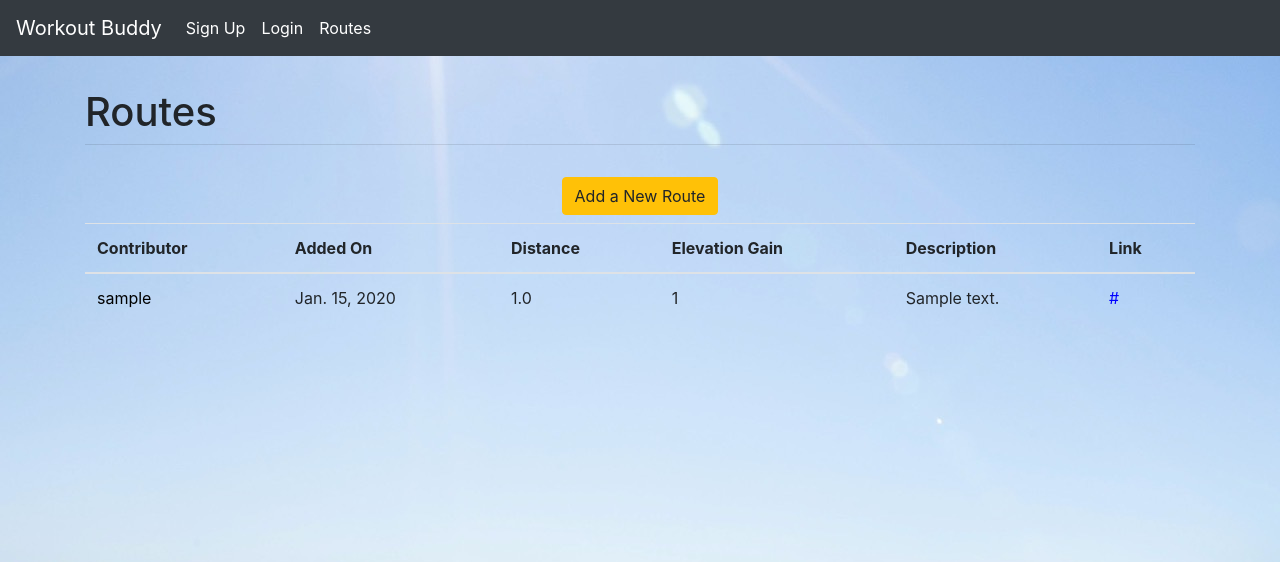
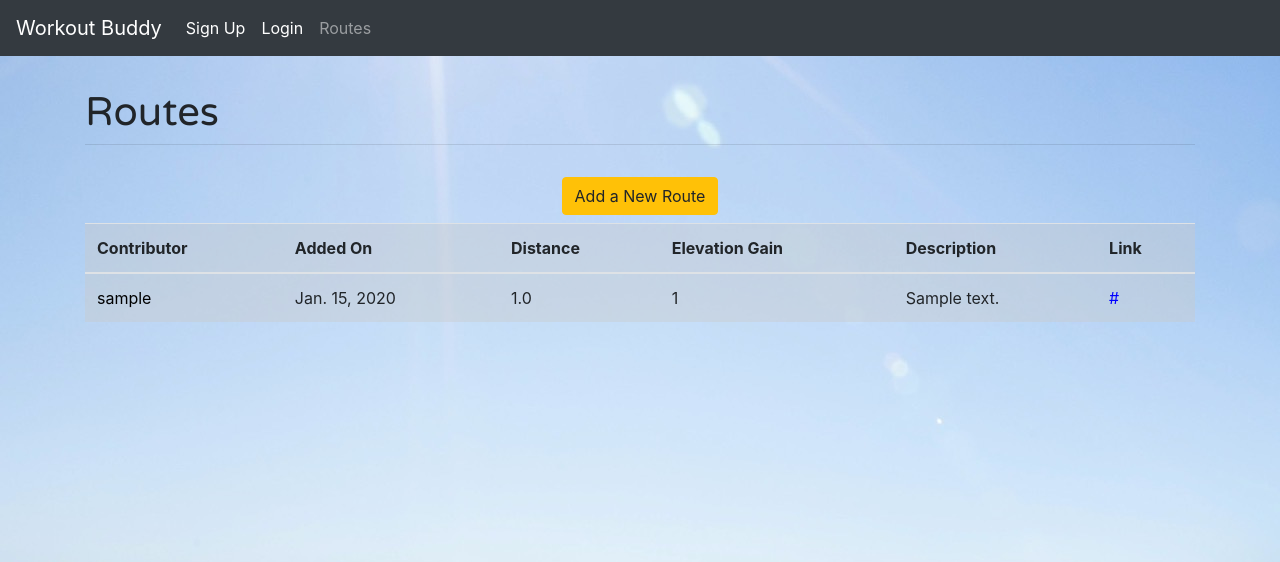
Before and after one commit to MichaelDeutschCoding/Workout_Buddy, a Django app: page /routes/ in a window 1280 px wide. Shown: the top 562 px of the page. Run offline with Django 3.2, Linux system fonts and the light colour scheme; tables that the repository leaves empty hold one stand-in row (values such as "Sample post"); some libraries are stand-ins or nearby versions.

Commit message:
small changes to navbar

```diff
--- a/accounts/models.py
+++ b/accounts/models.py
@@ -2,6 +2,7 @@ from django.db import models
 from django.contrib.auth.models import User
 from django.db.models.signals import post_save
 from django.dispatch import receiver
+
 
 class Location(models.Model):
     name = models.CharField(max_length=31)
@@ -17,6 +18,10 @@ GENDER_CHOICES = [
 ]
 
 class Profile(models.Model):
+    """A usable model with a one-to-one relationship to a User object.
+    This object will contain all the functionality of the app and is the
+     interface for all other sports/messaging models."""
+
     user = models.OneToOneField(User, on_delete=models.CASCADE)
     location = models.ForeignKey(Location, on_delete=models.CASCADE, null=True)
     image = models.ImageField(upload_to='user_pics', blank=True)
--- a/app/models.py
+++ b/app/models.py
@@ -10,6 +10,9 @@ class TimeOfDay(models.Model):
 
 
 class MinSecDurationField(models.DurationField):
+    """Custom Field to display duration as only 'MM:SS',
+    excluding other data points like hours, days, microseconds."""
+
     def value_to_string(self, obj):
         val = self.value_from_object(obj)
         if val is None:
@@ -17,6 +20,7 @@ class MinSecDurationField(models.DurationField):
 
         days, hours, minutes, seconds, microseconds = _get_duration_components(duration)
         return '{:02d}:{:02d}'.format(minutes, seconds)
+
 
 class RidingProfile(models.Model):
     user = models.ForeignKey('accounts.Profile', on_delete=models.CASCADE)
@@ -27,6 +31,7 @@ class RidingProfile(models.Model):
 
     class Meta:
         ordering = ['pref_time_of_day']
+
 
 class RunningProfile(models.Model):
     user = models.ForeignKey('accounts.Profile', on_delete=models.CASCADE)
--- a/app/populate_db.py
+++ b/app/populate_db.py
@@ -15,6 +15,8 @@ pics = {
 
 
 def create_user():
+    """Creates one user using data provided by Faker.
+    Makes a User object, and a Profile."""
     fake = f.simple_profile()
     first_name, last_name = fake['name'].rsplit(' ', maxsplit=1)
     new_user = User(
--- a/app/views.py
+++ b/app/views.py
@@ -54,6 +54,7 @@ def add_sport_profile(request, sport_type):
         'form': form
     })
 
+
 @method_decorator(login_required, name='dispatch')
 class BaseFilterView(FilterView):
     def get_context_data(self, *args, **kwargs):
@@ -86,6 +87,7 @@ class RidingFilterView(BaseFilterView):
 class RunningFilterView(BaseFilterView):
     filterset_class = RunningFilter
     template_name = 'app/running_profiles.html'
+
 
 class WorkoutFilterView(BaseFilterView):
     filterset_class = WorkoutFilter
--- a/static/css/base.css
+++ b/static/css/base.css
@@ -1,7 +1,10 @@
 body {
     min-height: calc(100vh - 80px);
     background: url(/static/images/running_path_sydney.jpg);
+}
 
+.page-head {
+    font-family: 'Varela Round', sans-serif;
 }
 
 .sports-table {
--- a/static/css/login.css
+++ b/static/css/login.css
@@ -9,3 +9,8 @@ body {
     text-align: center;
     font-size: 1.5rem;
 }
+
+.login-form li {
+    font-size: 1.2rem;
+    list-style-type: none;
+}
--- a/templates/app/route_list.html
+++ b/templates/app/route_list.html
@@ -14,7 +14,7 @@
 <div class="row text-center">
     <div class="col"><a href="{% url 'add-route' %}" class="btn btn-warning m-2">Add a New Route</a></div>
 </div>
-<table class="table table-hover">
+<table class="table table-hover" style="background: rgba(200,200,200, 0.4);">
     <thead>
     <tr>
         <th scope="col">Contributor</th>
--- a/templates/partials/base.html
+++ b/templates/partials/base.html
@@ -6,6 +6,7 @@
     <title>Workout Buddy - {% block page_name %}{% endblock %}</title>
     <link rel="icon" href="{% static 'images/favicon-32x32.png' %}">
     <link rel="stylesheet" href="https://stackpath.bootstrapcdn.com/bootstrap/4.4.1/css/bootstrap.min.css" integrity="sha384-Vkoo8x4CGsO3+Hhxv8T/Q5PaXtkKtu6ug5TOeNV6gBiFeWPGFN9MuhOf23Q9Ifjh" crossorigin="anonymous">
+    <link href="https://fonts.googleapis.com/css?family=Varela+Round&display=swap" rel="stylesheet">
     <link rel="stylesheet" href="{% static 'css/base.css' %}">
 
     {% block page_styles %}{% endblock %}
@@ -15,7 +16,7 @@
 <div class="container" style="margin-top:80px;">
   <div class="row justify-content-center">
       <div class="col-12">
-        <h1 class="mt-2">{% block header %}{% endblock %}</h1>
+        <h1 class="mt-2 page-head">{% block header %}{% endblock %}</h1>
         <hr class="mt-0 mb-4">
       </div>
     </div>
--- a/templates/partials/navbar.html
+++ b/templates/partials/navbar.html
@@ -44,7 +44,7 @@
             <a class="nav-link" href="{% url 'login' %}">Login</a>
         </li>
         <li class="nav-item">
-          <a class="nav-link active" href="{% url 'all-routes' %}">Routes</a>
+          <a class="nav-link" href="{% url 'all-routes' %}">Routes</a>
         </li>
         {% endif %}
     </ul>
```
Also changed, not shown: media/user_pics/IMG_20191128_125101904.jpg (added).
